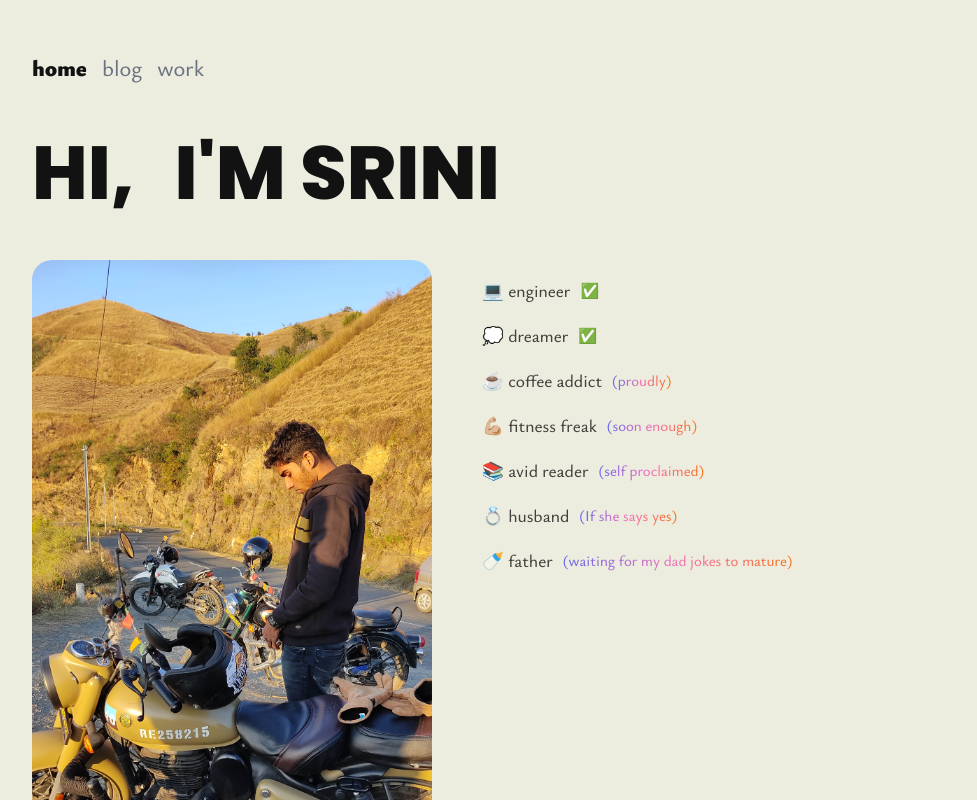
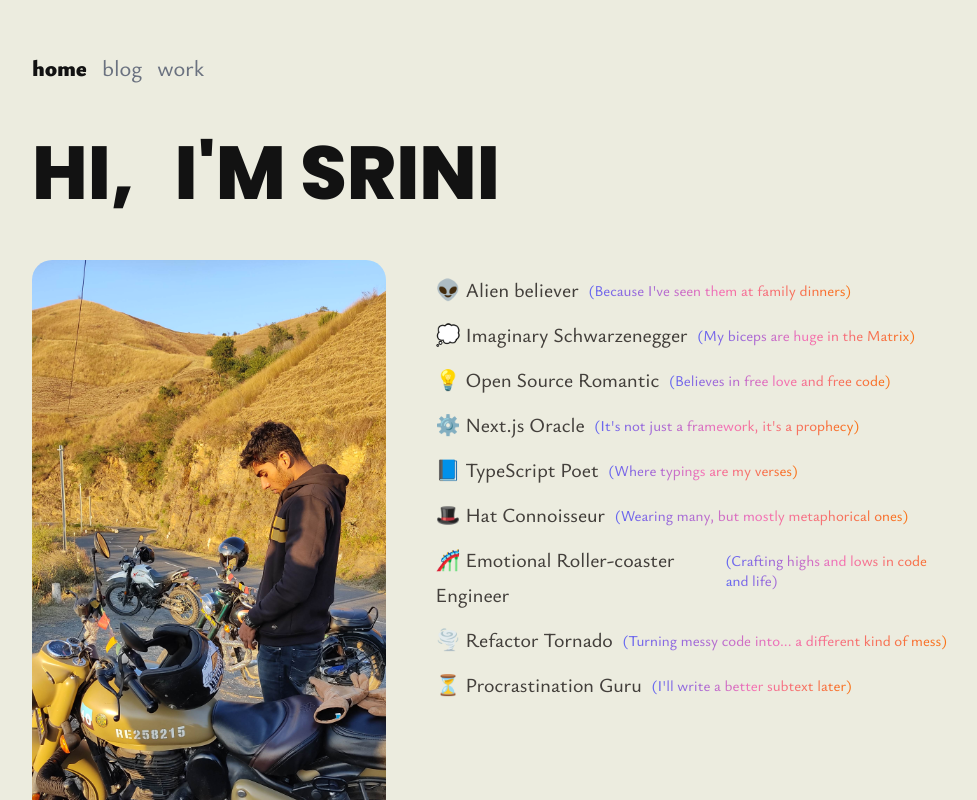
Before and after one commit to sriniously/sriniously, a Next.js app: page / in a window 1280 px wide. Shown: the top 800 px of the page, without its empty margins (148-1125 px from the left). Built offline with nearby package versions, Linux system fonts and the light colour scheme.

Commit message:
changed options

```diff
--- a/components/home/hero.tsx
+++ b/components/home/hero.tsx
@@ -12,44 +12,56 @@ const poppins = Poppins({
 
 const qualities = [
   {
-    text: "💻 engineer",
-    subtext: "✅",
+    text: "👽 Alien believer",
+    subtext: "(Because I've seen them at family dinners)",
     initial: "hidden",
     animate: "visible",
   },
   {
-    text: "💭 dreamer",
-    subtext: "✅",
+    text: "💭 Imaginary Schwarzenegger",
+    subtext: "(My biceps are huge in the Matrix)",
     initial: "hidden",
     animate: "visible",
   },
   {
-    text: "☕️ coffee addict",
-    subtext: "(proudly)",
+    text: "💡 Open Source Romantic",
+    subtext: "(Believes in free love and free code)",
     initial: "hidden",
     animate: "visible",
   },
   {
-    text: "💪🏼 fitness freak",
-    subtext: "(soon enough)",
+    text: "⚙️ Next.js Oracle",
+    subtext: "(It's not just a framework, it's a prophecy)",
     initial: "hidden",
     animate: "visible",
   },
   {
-    text: "📚 avid reader",
-    subtext: "(self proclaimed)",
+    text: "📘 TypeScript Poet",
+    subtext: "(Where typings are my verses)",
     initial: "hidden",
     animate: "visible",
   },
   {
-    text: "💍 husband",
-    subtext: "(If she says yes)",
+    text: "🎩 Hat Connoisseur",
+    subtext: "(Wearing many, but mostly metaphorical ones)",
     initial: "hidden",
     animate: "visible",
   },
   {
-    text: "🍼 father",
-    subtext: "(waiting for my dad jokes to mature)",
+    text: "🎢 Emotional Roller-coaster Engineer",
+    subtext: "(Crafting highs and lows in code and life)",
+    initial: "hidden",
+    animate: "visible",
+  },
+  {
+    text: "🌪️ Refactor Tornado",
+    subtext: "(Turning messy code into... a different kind of mess)",
+    initial: "hidden",
+    animate: "visible",
+  },
+  {
+    text: "⏳ Procrastination Guru",
+    subtext: "(I'll write a better subtext later)",
     initial: "hidden",
     animate: "visible",
   },
@@ -163,16 +175,15 @@ const Hero = () => {
                 animate={quality.animate}
                 variants={checkedVariants}
               >
-                <span className="text-sm text-stone-700">{quality.text}</span>
+                <span className="text-sm lg:text-base text-stone-700">
+                  {quality.text}
+                </span>
               </motion.span>
               <motion.span
                 initial="hidden"
                 animate={quality.animate}
                 variants={checkedVariants}
-                className={cn(
-                  "text-xs mt-2",
-                  quality.subtext !== "✅" && "gradient-text"
-                )}
+                className="text-xs mt-2 gradient-text"
               >
                 {quality.subtext}
               </motion.span>
```
